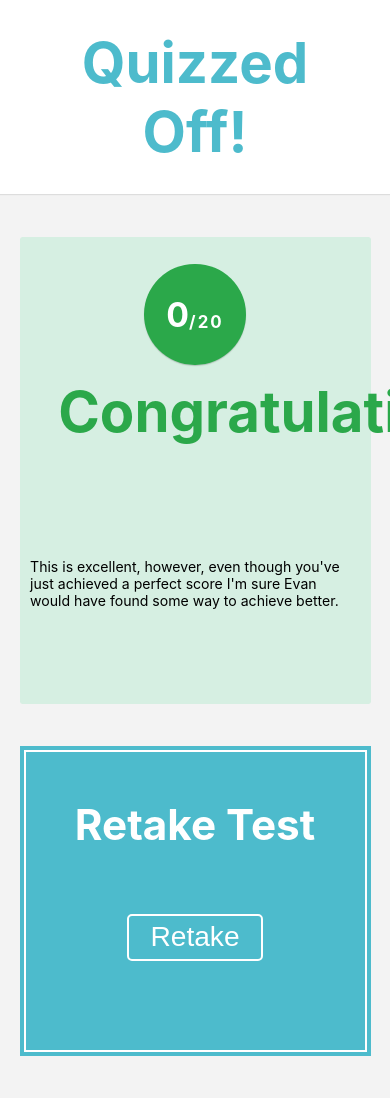
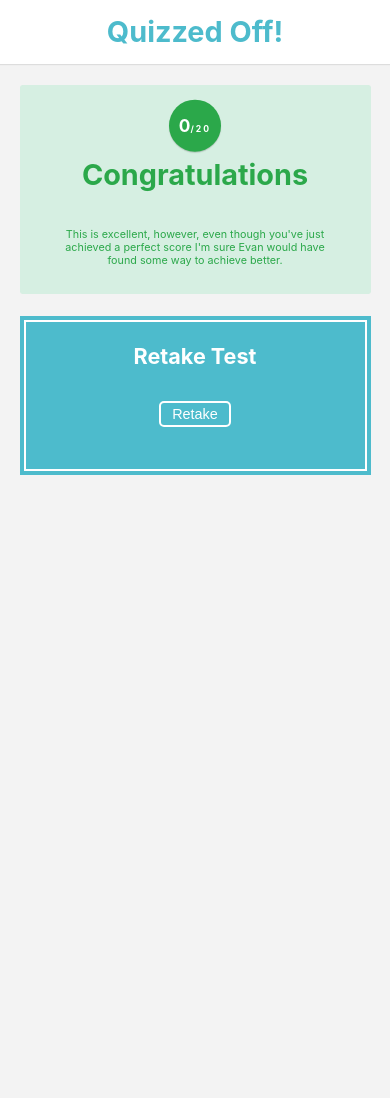
Before and after one commit to evanchristians/php-quiz, a PHP site: page /results.php in a window 390 px wide; the page is wider, and only the part inside the window is pictured. After the commit the page ends 475 px from the top of that part, so only its background shows below. Run offline with PHP 8.4, Linux system fonts and the light colour scheme; data that the repository does not hold is empty.

Commit message:
Added Responsiveness

```diff
--- a/css/main.css
+++ b/css/main.css
@@ -213,6 +213,10 @@ section span {
 }
 
 @media (max-width: 768px) {
+  body {
+    font-size: 0.75em;
+  }
+
   .grid {
     grid-template-columns: repeat(2, 1fr);
     width: 100%;
@@ -226,9 +230,18 @@ section span {
   }
 }
 @media (max-width: 580px) {
+  body {
+    font-size: 0.6em;
+  }
+
   .grid {
     grid-template-columns: repeat(1, 1fr);
   }
 }
+@media (max-width: 420px) {
+  body {
+    font-size: 0.45em;
+  }
+}
 
 /*# sourceMappingURL=main.css.map */
--- a/results.php
+++ b/results.php
@@ -34,7 +34,7 @@
 							<h1>
 								Congratulations
 							</h1>
-							<p></p>
+							<p>
 								This is excellent, however, even though you've just achieved a perfect score I'm sure Evan would have found some way to achieve better.
 							</p>
 						</section>
--- a/sass/main.sass
+++ b/sass/main.sass
@@ -116,6 +116,7 @@ section
 		color: #2BA84A
 		padding: 1em 3em
 		font-size: 1.5em
+
 	.score
 		background-color: #2BA84A
 
@@ -179,6 +180,8 @@ section
 
 
 @media (max-width: 768px)
+	body
+		font-size: 0.75em
 	.grid
 		grid-template-columns: repeat(2, 1fr)
 		width: 100%
@@ -188,5 +191,10 @@ section
 		h2
 			text-align: center
 @media (max-width: 580px)
+	body
+		font-size: 0.6em
 	.grid
 		grid-template-columns: repeat(1, 1fr)
+@media (max-width: 420px)
+	body
+		font-size: 0.45em
```
Also changed, not shown: 1 other file.
